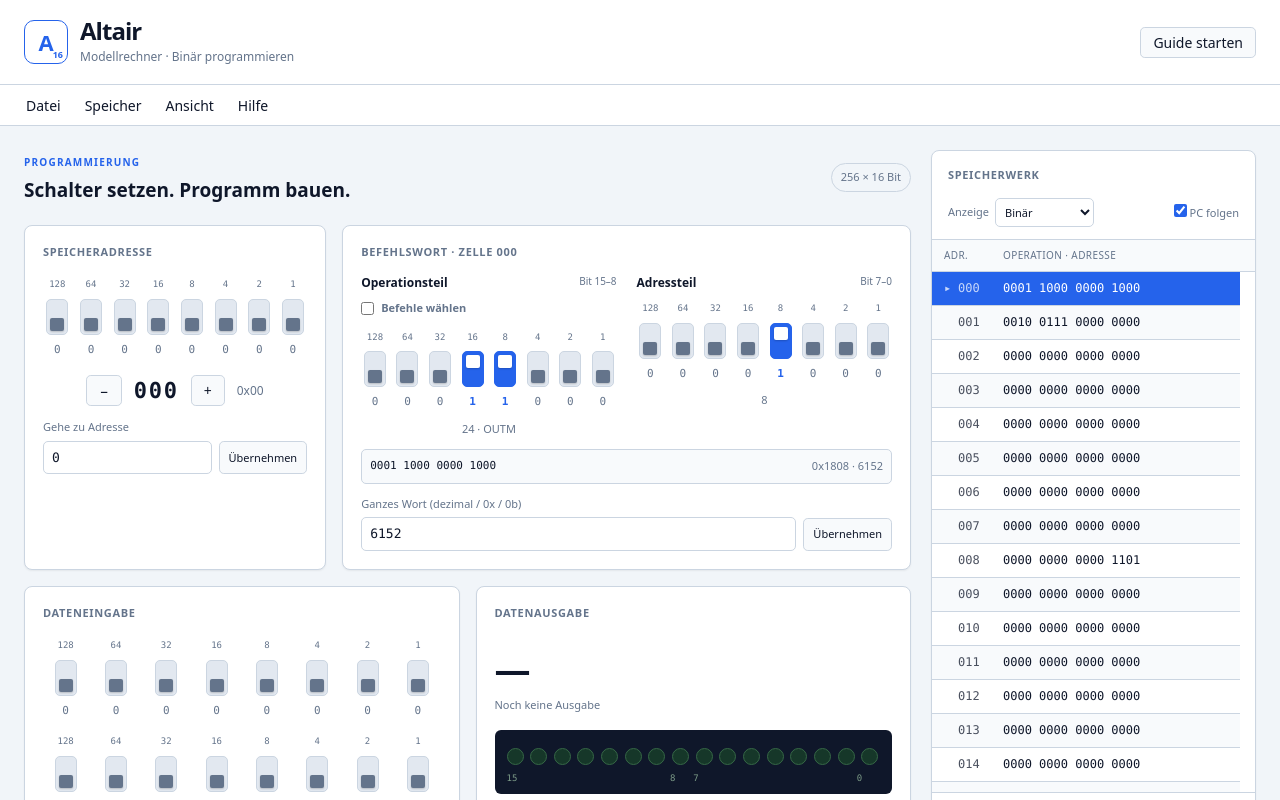
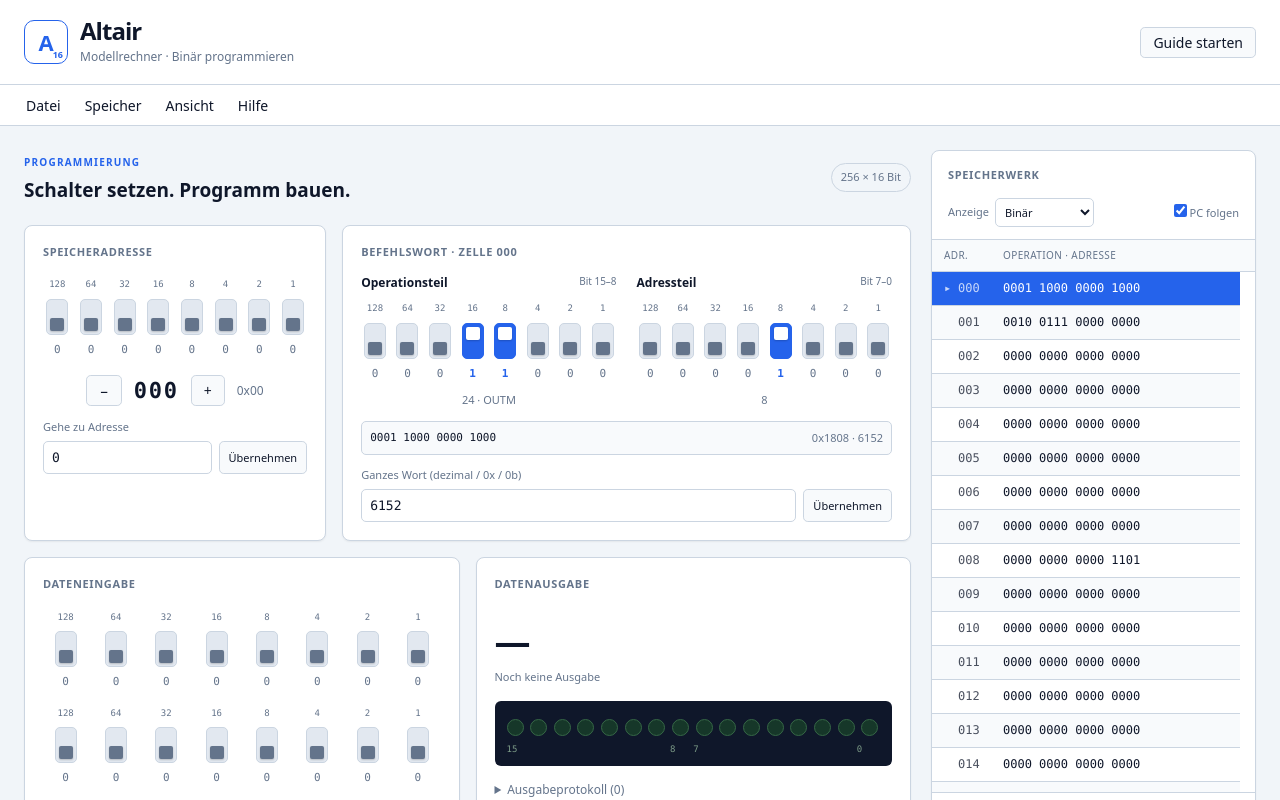
Before and after one commit to tinkeredu/gisaltair, a React (Vite) app: page / in a window 1280 px wide. Shown: the top 800 px of the page. Built offline with nearby package versions, Linux system fonts and the light colour scheme.

Commit message:
Move command picker toggle to view menu
Co-Authored-By: Devin AI <158243242+devin-ai-integration[bot]@users.noreply.github.com>

```diff
--- a/src/app/App.tsx
+++ b/src/app/App.tsx
@@ -165,6 +165,7 @@ export default function App() {
       ] },
       { label: 'Speicher', items: [{ label: 'Speicher löschen …', onSelect: () => { m.pause(); setDialog('clear') } }] },
       { label: 'Ansicht', items: [
+        { label: 'Befehlswahl (Operationswort)', checked: commandMode, onSelect: () => setCommandMode(!commandMode) },
         { label: 'Steuerwerk (PC, IR)', checked: showControl, onSelect: () => setShowControl(!showControl) },
         { label: 'AR/DR-Register', checked: showArDr, onSelect: () => setShowArDr(!showArDr) },
         ...SKINS.map((s, i) => ({ label: s.label, checked: skin === s.id, separator: i === 0, onSelect: () => setSkin(s.id) })),
@@ -197,7 +198,7 @@ export default function App() {
             <NumberField label="Gehe zu Adresse" value={address} max={255} min={0} onChange={select} disabled={m.running} />
           </Panel>
           <Panel title={`Befehlswort · Zelle ${String(address).padStart(3, '0')}`} target="word" className="word-panel">
-            <div className="word-halves"><div><h3>Operationsteil <span>Bit 15–8</span></h3><label className="command-toggle"><input type="checkbox" checked={commandMode} onChange={(e) => setCommandMode(e.target.checked)} disabled={busy} /> Befehle wählen</label>{commandMode && <div className="command-picker"><label>Befehl<select aria-label="Befehl wählen" value={op ? String(op.code) : ''} disabled={busy} onChange={(e) => { if (e.target.value !== '') write(encode(Number(e.target.value), word & 255)) }}><option value="">Unbekannt ({word >>> 8})</option>{OPS.map((instruction) => <option key={instruction.code} value={String(instruction.code)}>{instruction.name}{instruction.operand ? ' X' : ''}</option>)}</select></label><div className="byte-summary">Opcode {word >>> 8} · {binary(word >>> 8, 8)}</div></div>}<Bits value={word >>> 8} label="Operationsteil" onChange={(n) => write((n << 8) | (word & 255))} disabled={busy} /><div className="byte-summary">{word >>> 8} · {op?.name ?? 'Unbekannt'}</div></div><div><h3>Adressteil <span>Bit 7–0</span></h3><Bits value={word & 255} label="Adressteil" onChange={(n) => write((word & 0xff00) | n)} disabled={busy} /><div className="byte-summary">{word & 255}{op && !op.operand ? ' · ohne Bedeutung' : ''}</div></div></div>
+            <div className="word-halves"><div><h3>Operationsteil <span>Bit 15–8</span></h3>{commandMode && <div className="command-picker"><label>Befehl<select aria-label="Befehl wählen" value={op ? String(op.code) : ''} disabled={busy} onChange={(e) => { if (e.target.value !== '') write(encode(Number(e.target.value), word & 255)) }}><option value="">Unbekannt ({word >>> 8})</option>{OPS.map((instruction) => <option key={instruction.code} value={String(instruction.code)}>{instruction.name}{instruction.operand ? ' X' : ''}</option>)}</select></label><div className="byte-summary">Opcode {word >>> 8} · {binary(word >>> 8, 8)}</div></div>}<Bits value={word >>> 8} label="Operationsteil" onChange={(n) => write((n << 8) | (word & 255))} disabled={busy} /><div className="byte-summary">{word >>> 8} · {op?.name ?? 'Unbekannt'}</div></div><div><h3>Adressteil <span>Bit 7–0</span></h3><Bits value={word & 255} label="Adressteil" onChange={(n) => write((word & 0xff00) | n)} disabled={busy} /><div className="byte-summary">{word & 255}{op && !op.operand ? ' · ohne Bedeutung' : ''}</div></div></div>
             <div className="word-summary"><code>{binary(word)}</code><span>0x{hex(word)} · {valueText(word)}</span></div>
             <NumberField key={address} label="Ganzes Wort (dezimal / 0x / 0b)" value={word} onChange={write} disabled={busy} />
           </Panel>
--- a/src/index.css
+++ b/src/index.css
@@ -371,8 +371,6 @@ input[aria-invalid='true'] { border-color: var(--err) !important; }
 .word-halves { display: grid; grid-template-columns: 1fr 1fr; gap: 20px; }
 .word-halves h3 { display: flex; justify-content: space-between; font-size: 12px; font-weight: 600; margin-bottom: 6px; }
 .word-halves h3 > span { color: var(--muted); font-size: 10px; font-weight: 400; }
-.command-toggle { display: flex; align-items: center; gap: 7px; margin: 8px 0 10px; color: var(--muted); font-size: 11px; font-weight: 600; cursor: pointer; }
-.command-toggle input { accent-color: var(--sel); }
 .command-picker { margin: 0 0 12px; }
 .command-picker label { display: flex; flex-direction: column; gap: 6px; color: var(--muted); font-size: 11px; }
 .command-picker select { width: 100%; min-height: 34px; font-family: var(--font-mono); font-size: 13px; }
```
Also changed, not shown: 1 other file (tests, documents, lock files or other folders).
